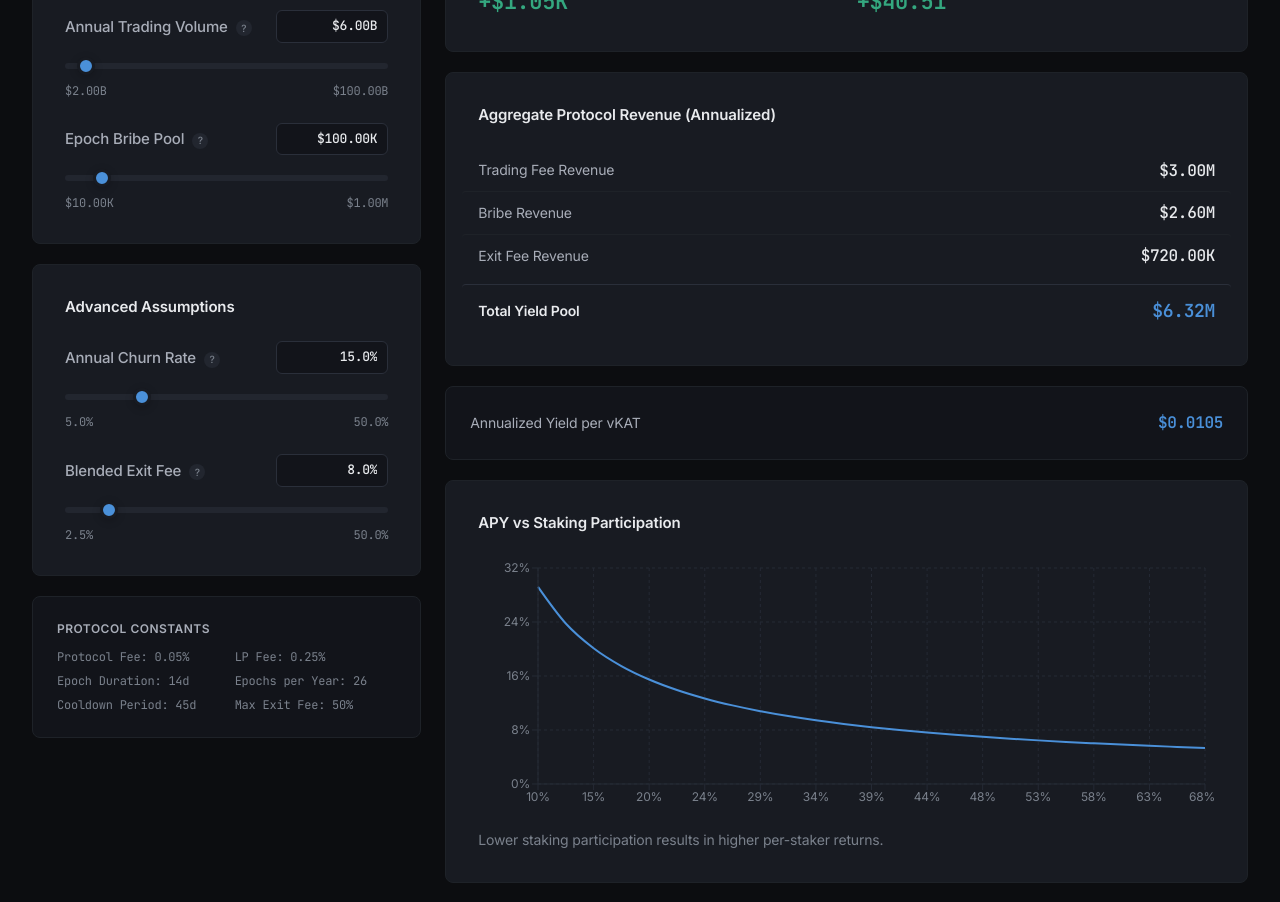
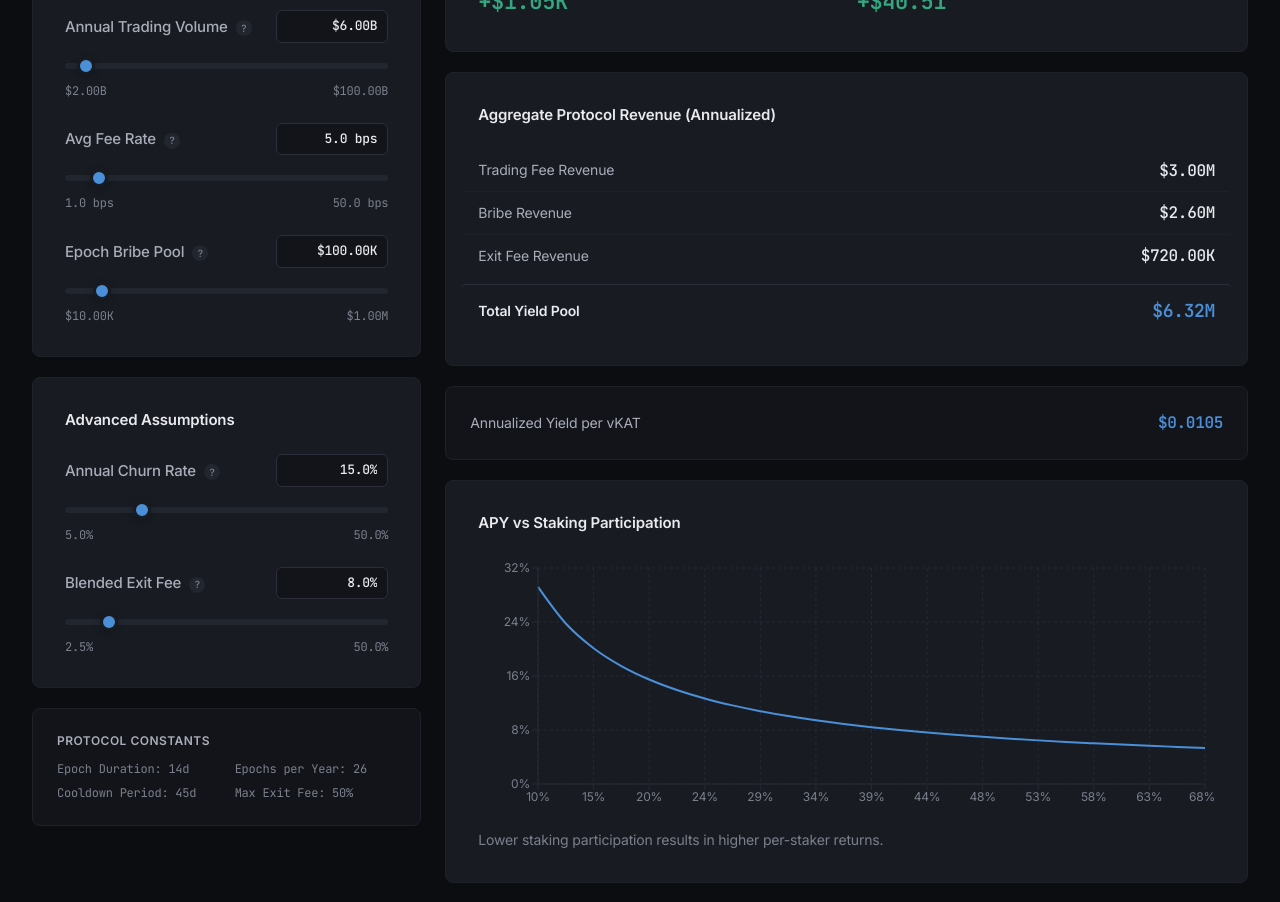
Before and after one commit to alexanderchau/vKAT-sim, a React (Vite) app: page / in a window 1280 px wide. Shown: the part 960-1862 px from the top of the page. Built offline with nearby package versions, Linux system fonts and the light colour scheme.

Commit message:
Add configurable avg fee rate parameter replacing hardcoded 5bps
Replaces PROTOCOL_FEE_RATE constant with user-adjustable avgFeeRate slider
(1-50 bps range). This separates volume growth from fee tier composition,
enabling more accurate modeling of different pool mix scenarios.

```diff
--- a/src/App.tsx
+++ b/src/App.tsx
@@ -138,6 +138,14 @@ function App() {
                 tooltip="Projected annual trading volume on Katana DEX"
               />
               <SliderInput
+                label="Avg Fee Rate"
+                value={inputs.avgFeeRate}
+                onChange={(v) => updateInput('avgFeeRate', v)}
+                {...INPUT_CONSTRAINTS.avgFeeRate}
+                format="bps"
+                tooltip="Volume-weighted average protocol fee across all pools"
+              />
+              <SliderInput
                 label="Epoch Bribe Pool"
                 value={inputs.bribesPerEpoch}
                 onChange={(v) => updateInput('bribesPerEpoch', v)}
@@ -174,8 +182,6 @@ function App() {
                 Protocol Constants
               </h4>
               <div className="grid grid-cols-2 gap-x-4 gap-y-2 text-xs font-mono" style={{ color: 'var(--text-muted)' }}>
-                <div>Protocol Fee: 0.05%</div>
-                <div>LP Fee: 0.25%</div>
                 <div>Epoch Duration: {CONSTANTS.EPOCH_DURATION_DAYS}d</div>
                 <div>Epochs per Year: {CONSTANTS.EPOCHS_PER_YEAR}</div>
                 <div>Cooldown Period: {CONSTANTS.COOLDOWN_DAYS}d</div>
--- a/src/components/SliderInput.tsx
+++ b/src/components/SliderInput.tsx
@@ -8,7 +8,7 @@ interface SliderInputProps {
   min: number;
   max: number;
   step: number;
-  format?: 'number' | 'currency' | 'percent' | 'volume' | 'token';
+  format?: 'number' | 'currency' | 'percent' | 'volume' | 'token' | 'bps';
   tooltip?: string;
 }
 
@@ -33,6 +33,8 @@ export function SliderInput({
         return formatPercent(val * 100, 1);
       case 'volume':
         return formatCurrency(val, 2);
+      case 'bps':
+        return `${(val * 10000).toFixed(1)} bps`;
       case 'token':
         // Format large token amounts without $ sign
         if (val >= 1_000_000_000) {
@@ -53,6 +55,8 @@ export function SliderInput({
 
     if (format === 'percent') {
       numValue = numValue / 100;
+    } else if (format === 'bps') {
+      numValue = numValue / 10000;
     }
 
     if (!isNaN(numValue)) {
--- a/src/lib/calculations.ts
+++ b/src/lib/calculations.ts
@@ -4,7 +4,6 @@ import type { SimulatorInputs, SimulatorOutputs, ScenarioPreset } from '../types
 export const CONSTANTS = {
   EPOCHS_PER_YEAR: 26,
   EPOCH_DURATION_DAYS: 14,
-  PROTOCOL_FEE_RATE: 0.0005, // 0.05%
   TOTAL_KAT_SUPPLY: 10_000_000_000,
   MIN_EXIT_FEE: 0.025, // 2.5% with full cooldown
   MAX_EXIT_FEE: 0.50, // 50% instant exit
@@ -17,6 +16,7 @@ export const DEFAULT_INPUTS: SimulatorInputs = {
   circulatingSupply: 2_000_000_000,
   stakeRate: 0.30,
   annualVolume: 6_000_000_000,
+  avgFeeRate: 0.0005,
   bribesPerEpoch: 100_000,
   katPrice: 0.10,
   churnRate: 0.15,
@@ -29,6 +29,7 @@ export const INPUT_CONSTRAINTS = {
   circulatingSupply: { min: 1_000_000_000, max: 10_000_000_000, step: 100_000_000 },
   stakeRate: { min: 0.01, max: 0.70, step: 0.01 },
   annualVolume: { min: 2_000_000_000, max: 100_000_000_000, step: 100_000_000 },
+  avgFeeRate: { min: 0.0001, max: 0.005, step: 0.0001 },
   bribesPerEpoch: { min: 10_000, max: 1_000_000, step: 10_000 },
   katPrice: { min: 0.01, max: 1.00, step: 0.01 },
   churnRate: { min: 0.05, max: 0.50, step: 0.01 },
@@ -44,6 +45,7 @@ export function calculateOutputs(inputs: SimulatorInputs): SimulatorOutputs {
     circulatingSupply,
     stakeRate,
     annualVolume,
+    avgFeeRate,
     bribesPerEpoch,
     katPrice,
     churnRate,
@@ -55,7 +57,7 @@ export function calculateOutputs(inputs: SimulatorInputs): SimulatorOutputs {
   const totalVkatStakedValue = totalVkatStaked * katPrice;
 
   // Revenue streams (USD)
-  const feeRevenue = annualVolume * CONSTANTS.PROTOCOL_FEE_RATE;
+  const feeRevenue = annualVolume * avgFeeRate;
   const bribeRevenue = bribesPerEpoch * CONSTANTS.EPOCHS_PER_YEAR;
   const exitFeeRevenue = totalVkatStakedValue * churnRate * avgExitFee;
 
--- a/src/types/index.ts
+++ b/src/types/index.ts
@@ -3,6 +3,7 @@ export interface SimulatorInputs {
   circulatingSupply: number;
   stakeRate: number;
   annualVolume: number;
+  avgFeeRate: number;
   bribesPerEpoch: number;
   katPrice: number;
   churnRate: number;
```
Also changed, not shown: 1 other file (tests, documents, lock files or other folders).
